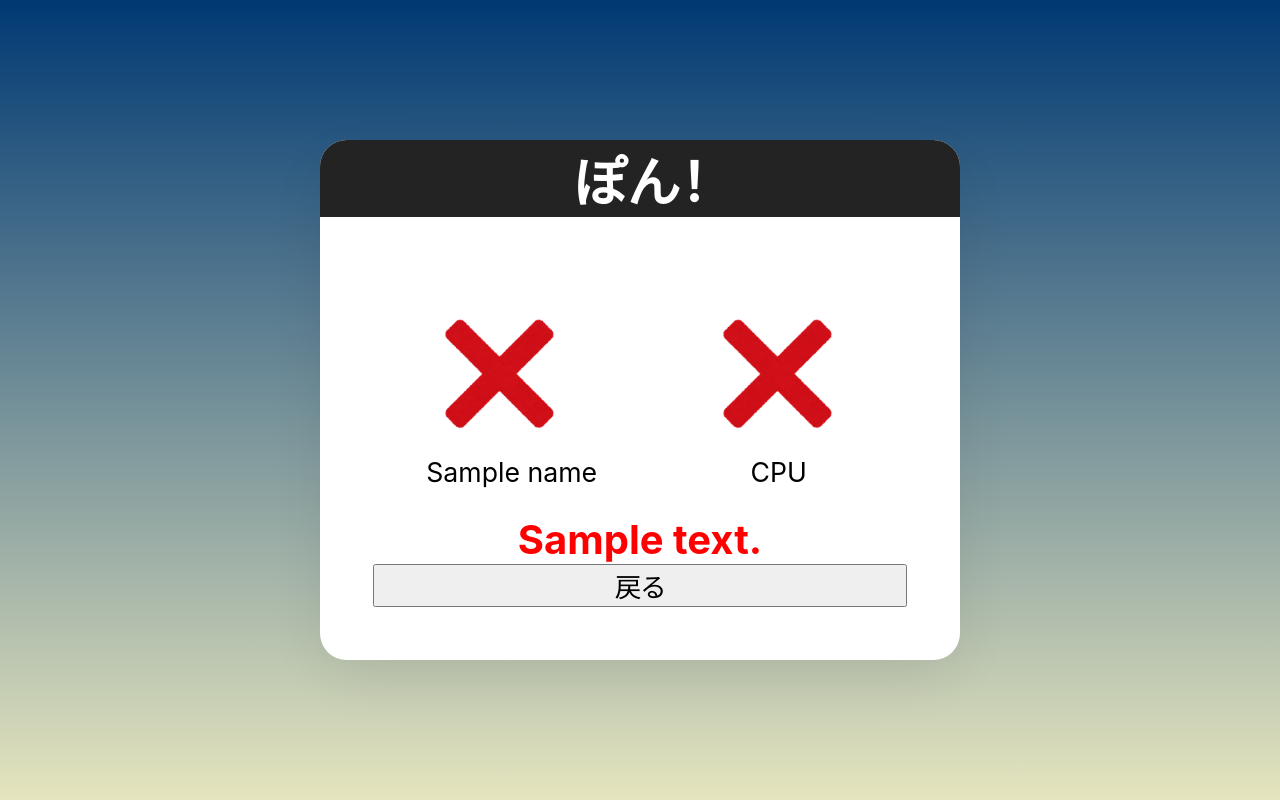
After one commit to karasuneo/object-oriented-programming, a Flask app: template 08/K21116_08/templates/janken_play.html in a window 1280 px wide. The commit adds this page. Run offline with Flask 2, Linux system fonts and the light colour scheme; the template is opened without the code that fills it: most values are stand-ins (such as "Sample title", 1, 10 or a date in 2020).

Commit message:
課題1の完成

```diff
--- a/08/K21116_08/main.py
+++ b/08/K21116_08/main.py
@@ -18,9 +18,73 @@ def janken():
 
 # 3. じゃんけんデータ送信先とじゃんけん結果表示画面
 @app.route('/janken/play', methods=["POST"])
+@app.route('/janken/play', methods=["POST"])
 def janken_play():
-      pass # 関数の中身を空にできないので、pass構文を使って埋めてます
 
+      # <input type="text" id="your_name" name="name">
+      name = request.form.get("name")
+      if not name:
+            name = "名無しさん"
+
+      # <input type="checkbox" id="settai_mode" value="settai" name="mode" />
+      mode = request.form.get("mode")
+      if not mode:
+            mode = "standard"
+      print(mode)
+
+      # <input type="radio" id="hand_rock" value="rock" name="hand">
+      # <input type="radio" id="hand_scissor" value="scissor" name="hand">
+      # <input type="radio" id="hand_paper" value="paper" name="hand">
+      hand = request.form.get("hand", None)
+
+      # リストの中からランダムに選ぶ
+      cpu = random.choice(["rock", "scissor", "paper"])
+
+      if mode == "standard":
+            # じゃんけん処理
+            if hand == cpu:
+                  result_message = "あいこ"
+            else:
+                  if hand == "rock":
+                        if cpu == "scissor":
+                              result_message = "{}の勝ち".format(name)
+                        else:
+                              result_message = "{}の負け".format(name)
+                  elif hand == "scissor":
+                        if cpu == "paper":
+                              result_message = "{}の勝ち".format(name)
+                        else:
+                              result_message = "{}の負け".format(name)
+                  elif hand == "paper":
+                        if cpu == "rock":
+                              result_message = "{}の勝ち".format(name)
+                        else:
+                              result_message = "{}の負け".format(name)
+                  else:
+                        result_message = "後出しはダメです。"
+
+      elif mode == "settai":
+            # じゃんけん処理
+            if hand == "rock":
+                  cpu = "scissor"
+                  result_message = "{}の勝ち".format(name)
+            elif hand == "scissor":
+                  cpu = "paper"
+                  result_message = "{}の勝ち".format(name)
+            elif hand == "paper":
+                  cpu = "rock"
+                  result_message = "{}の勝ち".format(name)
+            else:
+                  hand = "rock"
+                  cpu = "scissor"
+                  result_message = "{}の勝ち".format(name)
+
+      # 渡したいデータを先に定義しておいてもいいし、テンプレートを先に作っておいても良い
+      return render_template('janken_play.html',
+            result_message=result_message,
+            name=name,
+            hand=hand,
+            cpu=cpu)
 
 if __name__ == '__main__':
       app.run(debug=True)
--- a/08/K21116_08/static/janken.css
+++ b/08/K21116_08/static/janken.css
@@ -94,6 +94,10 @@ h1 {
   color: #fff;
 }
 
+h2 {
+  color: red;
+}
+
 section {
   display: flex;
   justify-content: center;
@@ -111,3 +115,7 @@ figure figcaption {
 main h2 {
   text-align: center;
 }
+
+.settai {
+  font-size: 16px;
+}
--- a/08/K21116_08/templates/index.html
+++ b/08/K21116_08/templates/index.html
@@ -1,10 +1,12 @@
 <!DOCTYPE html>
 <html lang="ja">
+
 <head>
       <meta charset="UTF-8">
       <meta name="viewport" content="width=device-width, initial-scale=1.0">
       <title>第８回課題</title>
 </head>
+
 <body>
       <h1>K21116 - 第８回課題</h1>
       <ol>
@@ -12,4 +14,5 @@
             <li><a href="/uranai">占いゲーム</a></li>
       </ol>
 </body>
+
 </html>
--- /dev/null
+++ b/08/K21116_08/templates/janken_play.html
@@ -0,0 +1,49 @@
+<!DOCTYPE html>
+<html lang="ja">
+
+<head>
+      <meta charset="UTF-8">
+      <meta name="viewport" content="width=device-width, initial-scale=1.0">
+      <title>じゃんけんゲーム - 結果</title>
+      <link rel="stylesheet" href="{{ url_for('static', filename='janken.css') }}">
+</head>
+
+<body>
+      <main>
+            <h1>ぽん！</h1>
+            <section>
+                  <figure>
+                        {% if hand == "rock" %}
+                        <img src="{{ url_for('static', filename='janken_gu.png') }}" alt="Rock" width="150">
+                        {% elif hand == "scissor" %}
+                        <img src="{{ url_for('static', filename='janken_choki.png') }}" alt="Scissor" width="150">
+                        {% elif hand == "paper" %}
+                        <img src="{{ url_for('static', filename='janken_pa.png') }}" alt="Paper" width="150">
+                        {% else %}
+                        <img src="{{ url_for('static', filename='mark_batsu.png') }}" alt="Batsu" width="150">
+                        {% endif %}
+                        <figcaption>
+                              {{ name }}
+                        </figcaption>
+                  </figure>
+                  <figure>
+                        {% if cpu == "rock" %}
+                        <img src="{{ url_for('static', filename='janken_gu.png') }}" alt="Rock" width="150">
+                        {% elif cpu == "scissor" %}
+                        <img src="{{ url_for('static', filename='janken_choki.png') }}" alt="Scissor" width="150">
+                        {% elif cpu == "paper" %}
+                        <img src="{{ url_for('static', filename='janken_pa.png') }}" alt="Paper" width="150">
+                        {% else %}
+                        <img src="{{ url_for('static', filename='mark_batsu.png') }}" alt="Batsu" width="150">
+                        {% endif %}
+                        <figcaption>
+                              CPU
+                        </figcaption>
+                  </figure>
+            </section>
+            <h2>{{ result_message }}</h2>
+            <button onclick="javascript:window.history.back(-1);return false;">戻る</button>
+      </main>
+</body>
+
+</html>
```
Also changed, not shown: 08/K21116_08/templates/janken_form.html (+18 -10 lines).
